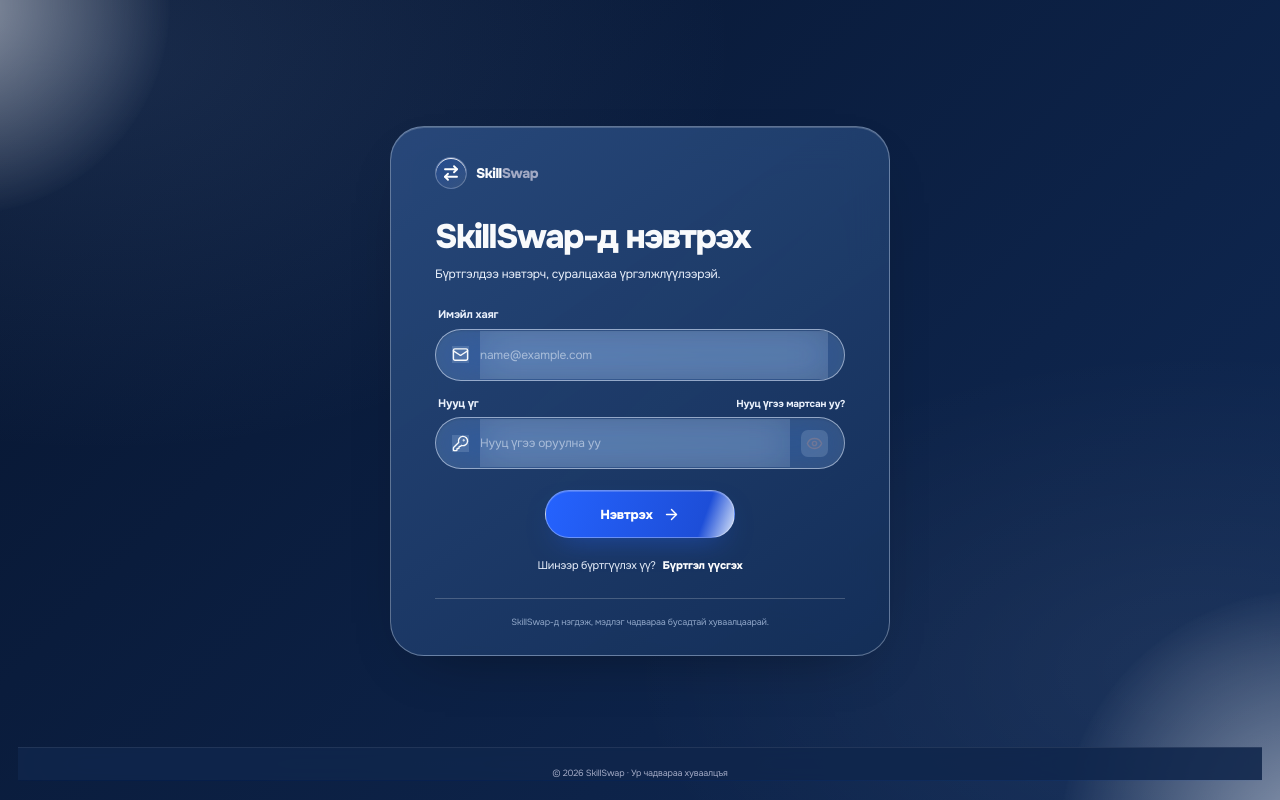
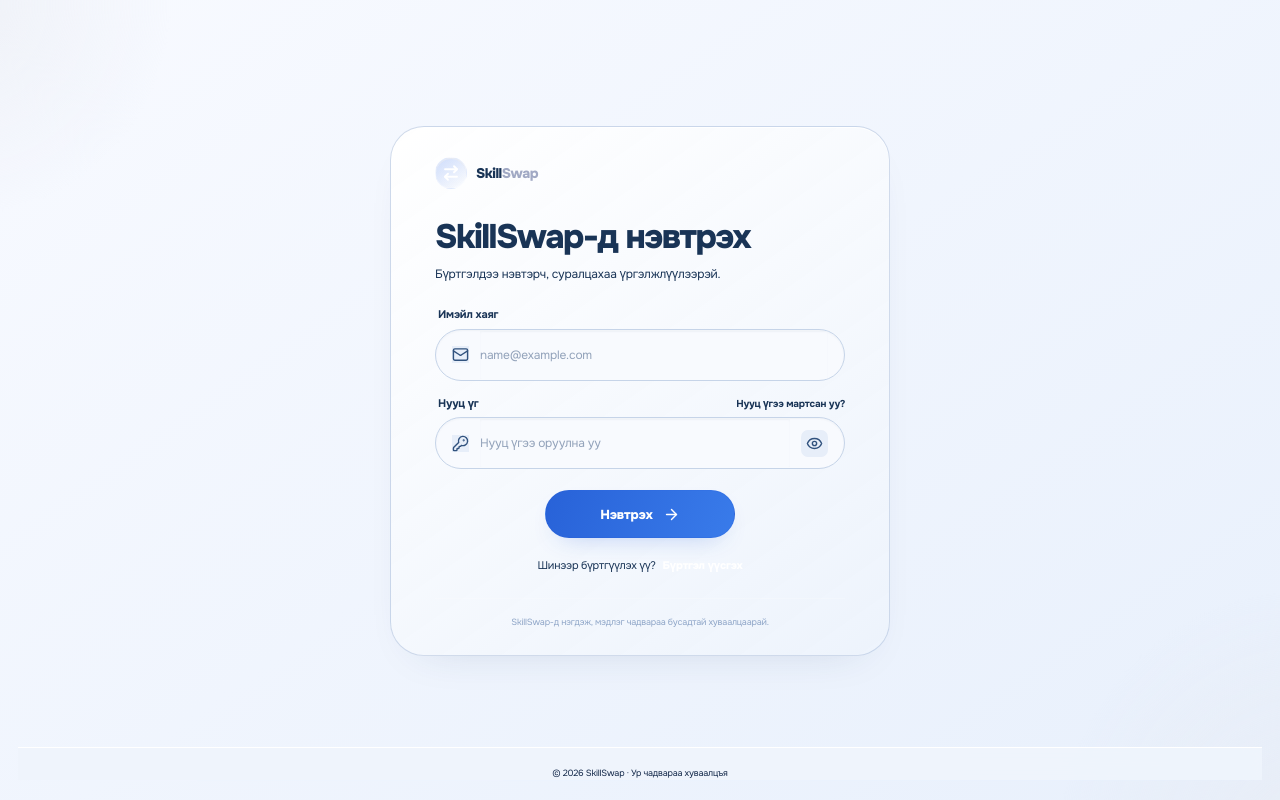
Before and after one commit to Tsetsge-dev/SkillSwap, a React (Vite) app in the folder frontend/: page /login in a window 1280 px wide. Built offline with nearby package versions, Linux system fonts and the light colour scheme.

Commit message:
Brighten SkillSwap with airy white and pale blue theme

```diff
--- a/frontend/src/index.css
+++ b/frontend/src/index.css
@@ -1718,3 +1718,95 @@
 body .border-violet-100, body .border-gray-200 {
   border-color: rgba(235,243,255,.26) !important;
 }
+
+
+/* Bright, airy SkillSwap theme — pale surfaces with navy text */
+html, body {
+  background: #F4F7FC !important;
+  color: #14294A !important;
+}
+body {
+  background:
+    radial-gradient(ellipse at 12% 0%, rgba(255,255,255,.98), transparent 42%),
+    radial-gradient(ellipse at 88% 18%, rgba(207,224,250,.58), transparent 38%),
+    linear-gradient(145deg, #F8FAFF 0%, #EAF1FC 58%, #F5F8FE 100%) !important;
+  background-attachment: fixed;
+}
+body::before {
+  background:
+    radial-gradient(circle at 20% 35%, rgba(255,255,255,.7), transparent 30%),
+    radial-gradient(circle at 82% 72%, rgba(192,214,247,.28), transparent 28%) !important;
+}
+body, body #root, body main {
+  color: #14294A;
+}
+body .glass-panel, body .glass-hero, body .auth-layout,
+body nav.site-nav, body nav[aria-label="Үндсэн цэс"],
+body footer, body .site-footer {
+  background: rgba(255,255,255,.88) !important;
+  background-image: linear-gradient(145deg, rgba(255,255,255,.96), rgba(235,242,252,.88)) !important;
+  border-color: rgba(160,181,214,.48) !important;
+  color: #14294A !important;
+  box-shadow: 0 18px 48px -32px rgba(31,58,99,.22), inset 0 1px 0 rgba(255,255,255,.95) !important;
+  -webkit-backdrop-filter: blur(18px) saturate(120%);
+  backdrop-filter: blur(18px) saturate(120%);
+}
+body nav.site-nav, body nav[aria-label="Үндсэн цэс"] {
+  background: rgba(255,255,255,.94) !important;
+}
+body footer, body .site-footer {
+  background: rgba(239,244,252,.96) !important;
+}
+body .auth-page {
+  background: linear-gradient(145deg, #F8FAFF, #E8F0FC) !important;
+  color: #14294A !important;
+}
+body .auth-heading h1, body .auth-brand-card,
+body .auth-input-wrap input, body .auth-input-wrap > svg,
+body .auth-heading p, body .auth-switch, body .auth-field > label,
+body .auth-label-row label, body .auth-text-button,
+body .text-slate-900, body .text-slate-800, body .text-slate-700,
+body .text-gray-900, body .text-gray-800, body .text-gray-700,
+body .text-zinc-900, body .text-zinc-800, body .text-neutral-900,
+body .text-indigo-950, body .text-indigo-900,
+body .text-slate-600, body .text-slate-500,
+body .text-gray-600, body .text-gray-500 {
+  color: #193456 !important;
+}
+body .auth-input-wrap, body input:not([type="checkbox"]):not([type="radio"]),
+body textarea, body select {
+  background: #F8FAFE !important;
+  border-color: #C6D4E8 !important;
+  color: #193456 !important;
+  box-shadow: inset 0 1px 2px rgba(35,61,99,.045) !important;
+}
+body input::placeholder, body textarea::placeholder,
+body .auth-input-wrap input::placeholder {
+  color: #8294AF !important;
+}
+body .auth-input-wrap > svg, body .auth-input-wrap button {
+  background: #E7EEF9 !important;
+  color: #31527E !important;
+}
+body .auth-input-wrap:focus-within, body input:focus,
+body textarea:focus, body select:focus {
+  border-color: #6B91D1 !important;
+  box-shadow: 0 0 0 3px rgba(75,118,190,.12) !important;
+}
+body button.glass-accent, body .glass-accent, body .auth-submit {
+  background: linear-gradient(110deg, #2862D8, #397BEA) !important;
+  border-color: rgba(40,98,216,.2) !important;
+  color: #FFFFFF !important;
+  box-shadow: 0 10px 26px -15px rgba(40,98,216,.42) !important;
+}
+body .glass-panel-hover:hover {
+  background: #FFFFFF !important;
+  border-color: #B6C9E5 !important;
+}
+body .border-slate-100, body .border-slate-200,
+body [class*="border-slate-200/"], body .border-indigo-100,
+body .border-violet-100, body .border-gray-200 {
+  border-color: #D7E1EF !important;
+}
+body a { color: #285DB8; }
+body a:hover { color: #17458F; }
```
